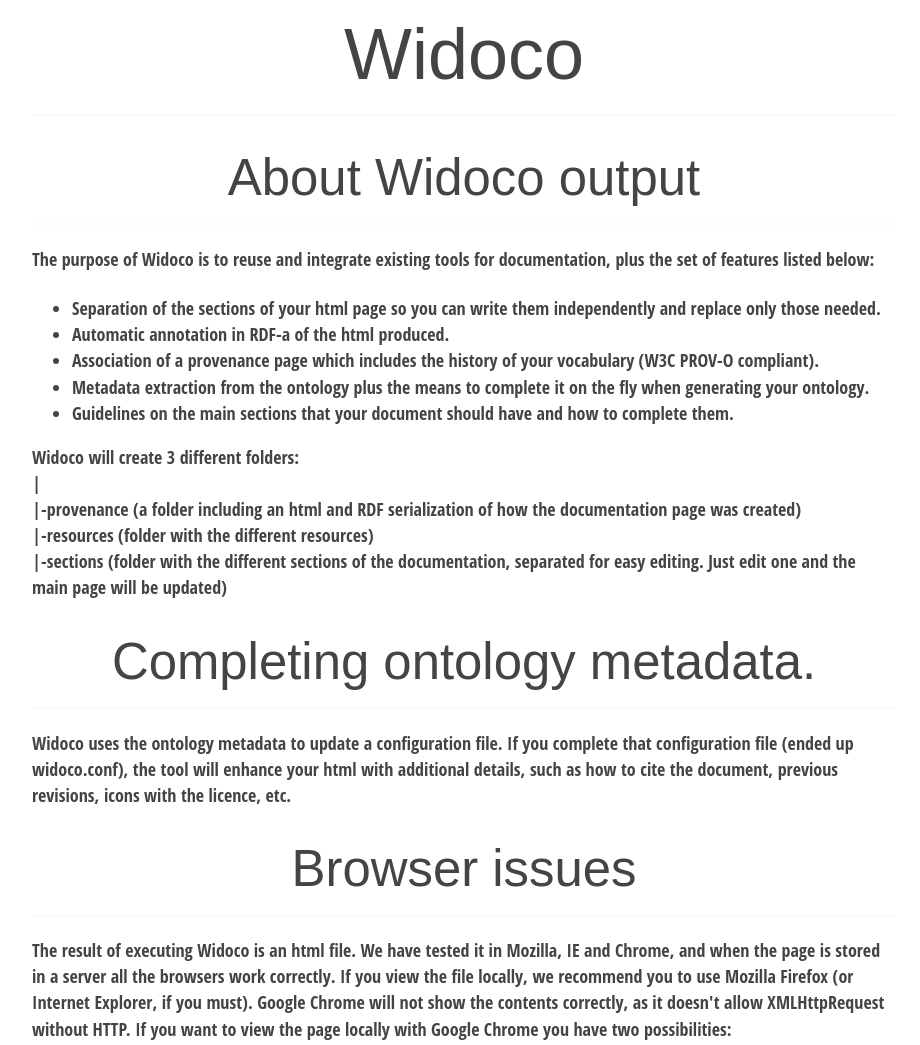
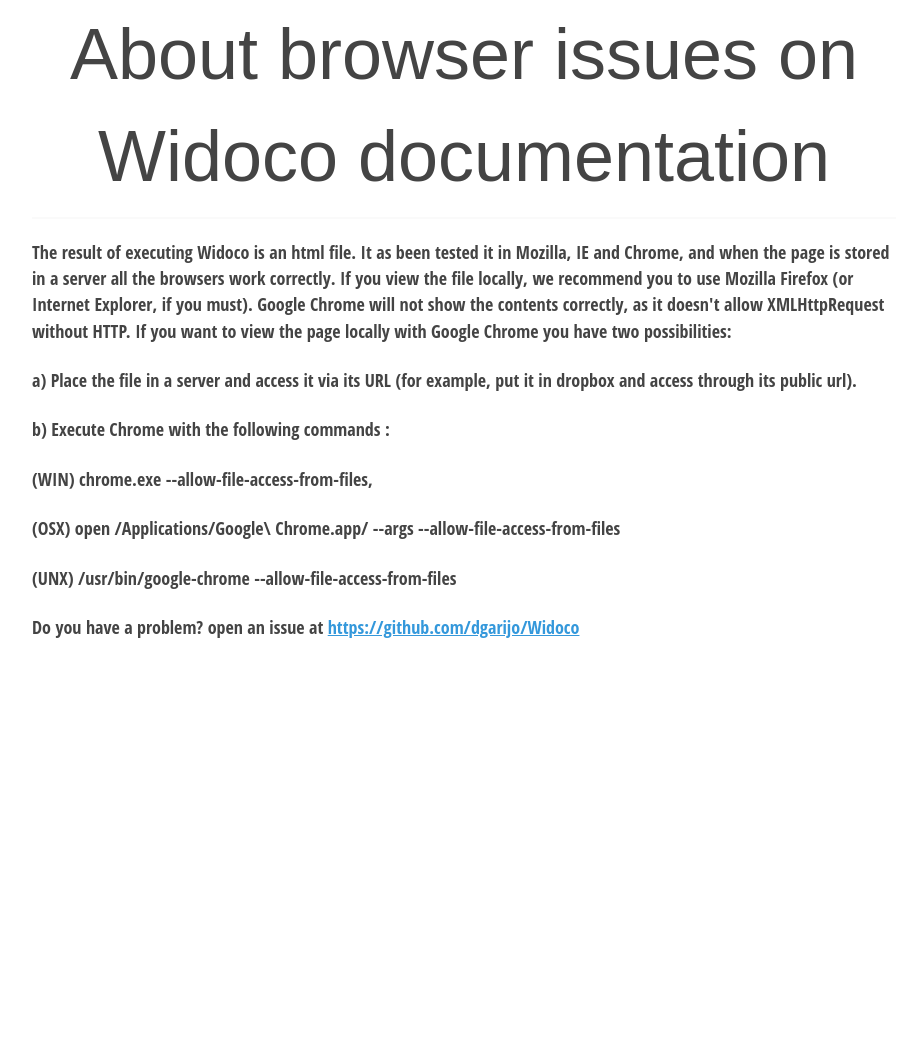
Before and after one commit to QuentinRCR/VideoGamesECommerceOntologie, a plain HTML site: page index.html in a window 1280 px wide. Shown: the part 3490-4535 px from the top of the page, without its empty margins (176-1096 px from the left). After the commit the page ends 4158 px from the top, so only its background shows below. Drawn offline with Linux system fonts and the light colour scheme.

Commit message:
remove unnecesary information from the doc

```diff
--- a/index.html
+++ b/index.html
@@ -159,21 +159,8 @@
     <p>The offering is mainly based on the <a href="http://www.heppnetz.de/ontologies/goodrelations/v1#Offering">Good Relations</a> schema.</p>
     <p>A more detailed presentation of the classes and properties can be found in the Widoco documentation, or you can simply load the <em>video_game_ontology.ttl</em> file in Protégé.</p>
     <p>As a side-note, most of the elements we have added into these shemas come from the Steam storepage.</p>
-    <h1 id="widoco">Widoco</h1>
-    <h2 id="about-widoco-output">About Widoco output</h2>
-    <p>The purpose of Widoco is to reuse and integrate existing tools for documentation, plus the set of features listed below:</p>
-    <ul>
-    <li>Separation of the sections of your html page so you can write them independently and replace only those needed.</li>
-    <li>Automatic annotation in RDF-a of the html produced.</li>
-    <li>Association of a provenance page which includes the history of your vocabulary (W3C PROV-O compliant).</li>
-    <li>Metadata extraction from the ontology plus the means to complete it on the fly when generating your ontology.</li>
-    <li>Guidelines on the main sections that your document should have and how to complete them.</li>
-    </ul>
-    <p>Widoco will create 3 different folders:<br>|<br>|-provenance (a folder including an html and RDF serialization of how the documentation page was created)<br>|-resources (folder with the different resources)<br>|-sections (folder with the different sections of the documentation, separated for easy editing. Just edit one and the main page will be updated)</p>
-    <h2 id="completing-ontology-metadata-">Completing ontology metadata.</h2>
-    <p>Widoco uses the ontology metadata to update a configuration file. If you complete that configuration file (ended up widoco.conf), the tool will enhance your html with additional details, such as how to cite the document, previous revisions, icons with the licence, etc.</p>
-    <h2 id="browser-issues">Browser issues</h2>
-    <p>The result of executing Widoco is an html file. We have tested it in Mozilla, IE and Chrome, and when the page is stored in a server all the browsers work correctly. If you view the file locally, we recommend you to use Mozilla Firefox (or Internet Explorer, if you must). Google Chrome will not show the contents correctly, as it doesn&#39;t allow  XMLHttpRequest without HTTP. If you want to view the page locally with Google Chrome you have two possibilities:</p>
+    <h1 id="widoco">About browser issues on Widoco documentation</h1>
+    <p>The result of executing Widoco is an html file. It as been tested it in Mozilla, IE and Chrome, and when the page is stored in a server all the browsers work correctly. If you view the file locally, we recommend you to use Mozilla Firefox (or Internet Explorer, if you must). Google Chrome will not show the contents correctly, as it doesn&#39;t allow  XMLHttpRequest without HTTP. If you want to view the page locally with Google Chrome you have two possibilities:</p>
     <p>a) Place the file in a server and access it via its URL (for example, put it in dropbox and access through its public url).</p>
     <p>b) Execute Chrome with the following commands :</p>
     <p>(WIN) chrome.exe --allow-file-access-from-files,</p>
```
